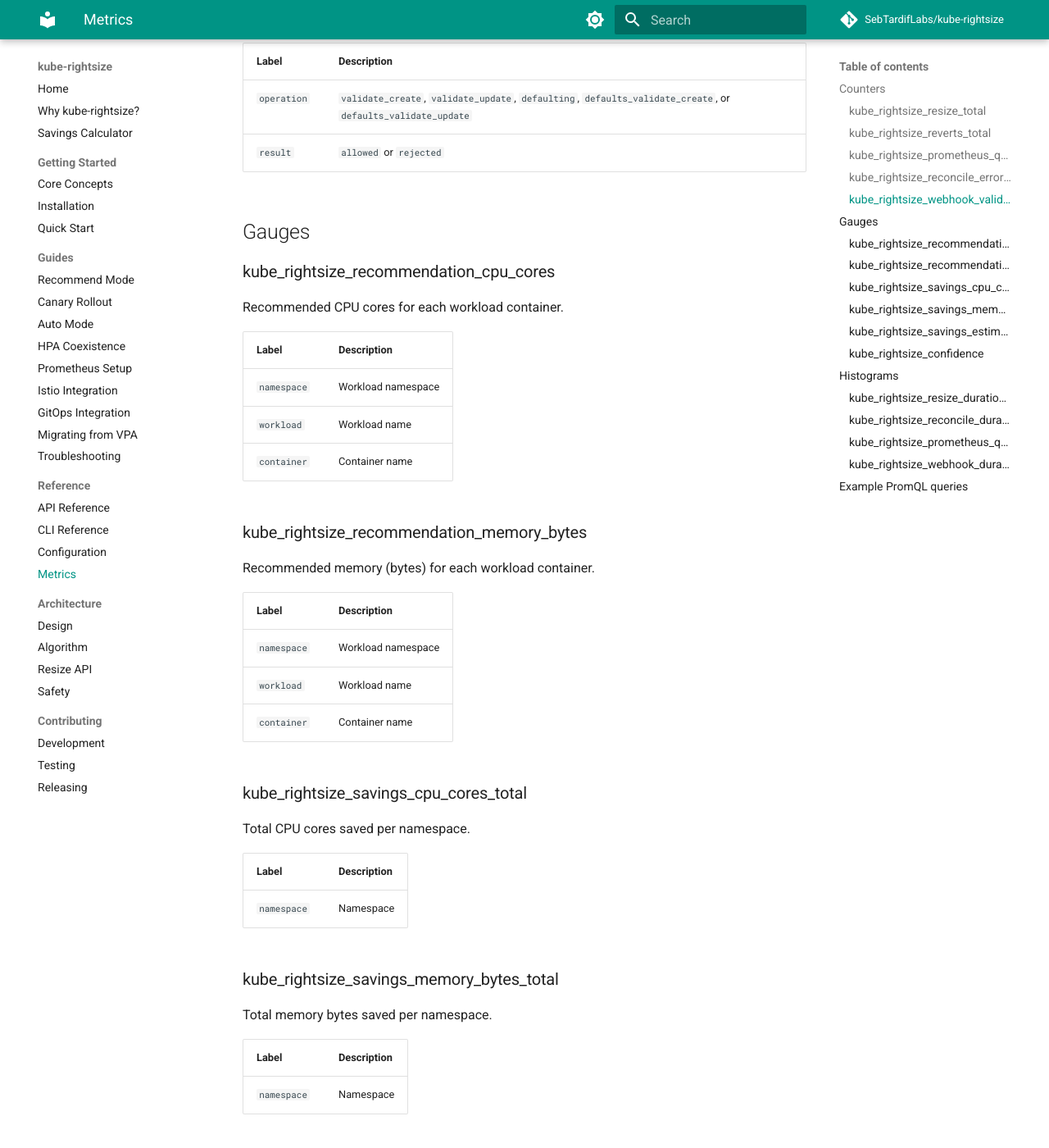
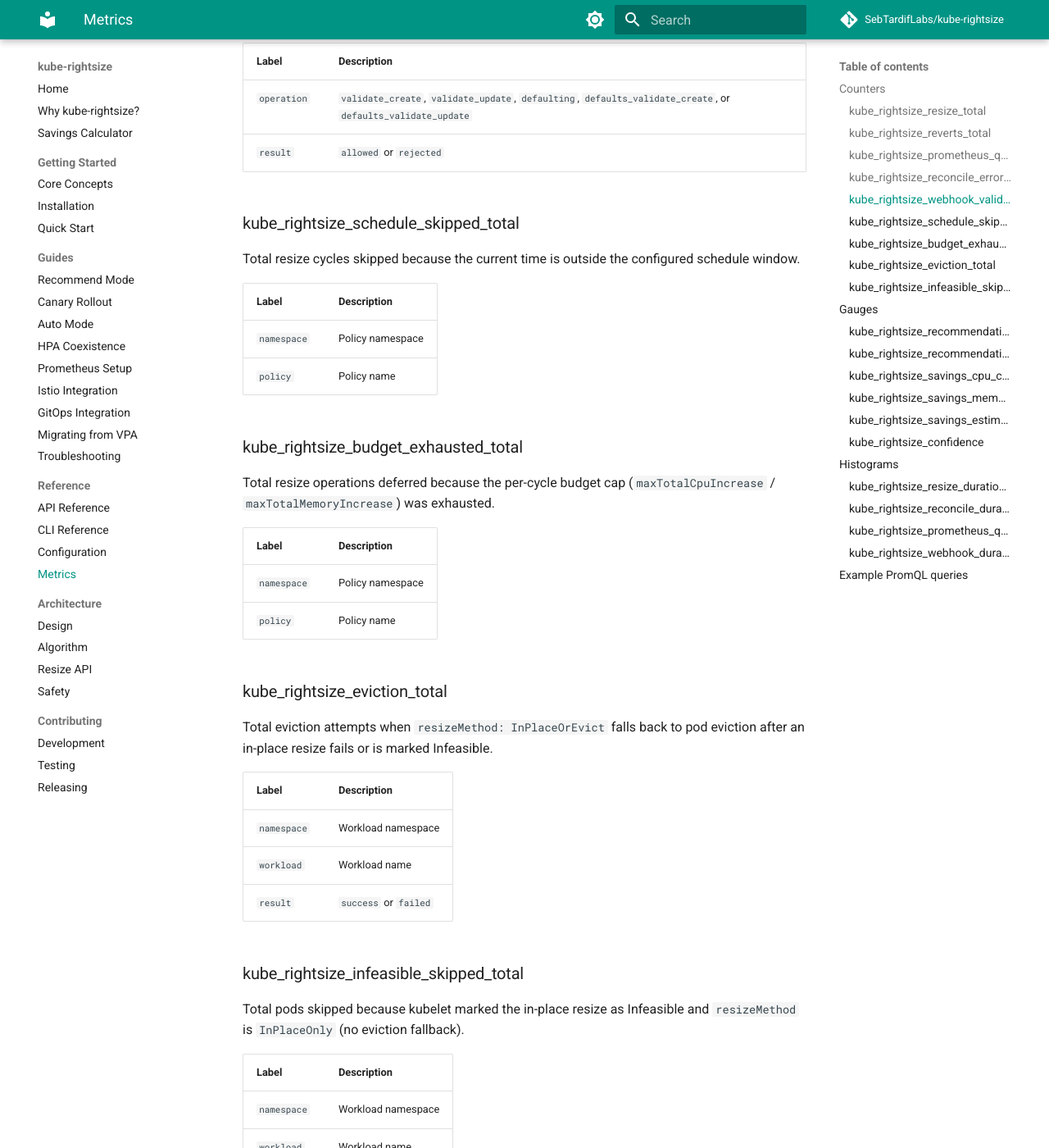
Before and after one commit to attune-io/attune, an MkDocs documentation site: the page built from docs/reference/metrics.md, in a window 1280 px wide and 1400 px high, scrolled down 1539 px. Shown: the whole window at 82% size. Built offline with MkDocs 1.6.1 and Material for MkDocs 9.7.7, drawn with Linux system fonts in a browser that asks for light colours; comment, search, counter and statistics services are not loaded.

Commit message:
docs: add missing metrics, config samples, and CI doc check
- Document 4 undocumented Prometheus metrics in docs/reference/metrics.md:
  schedule_skipped_total, budget_exhausted_total, eviction_total,
  infeasible_skipped_total
- Add 3 config/samples: namespace-defaults, scheduled auto-mode,
  sidecar exclusion
- Add verify-doc-defaults step to CI Lint job

Signed-off-by: Sebastien Tardif <sebtardif@ncf.ca>

```diff
--- a/docs/reference/metrics.md
+++ b/docs/reference/metrics.md
@@ -49,6 +49,47 @@ Total number of webhook admission decisions.
 |-------|-------------|
 | `operation` | `validate_create`, `validate_update`, `defaulting`, `defaults_validate_create`, or `defaults_validate_update` |
 | `result` | `allowed` or `rejected` |
+
+### kube_rightsize_schedule_skipped_total
+
+Total resize cycles skipped because the current time is outside the
+configured schedule window.
+
+| Label | Description |
+|-------|-------------|
+| `namespace` | Policy namespace |
+| `policy` | Policy name |
+
+### kube_rightsize_budget_exhausted_total
+
+Total resize operations deferred because the per-cycle budget cap
+(`maxTotalCpuIncrease` / `maxTotalMemoryIncrease`) was exhausted.
+
+| Label | Description |
+|-------|-------------|
+| `namespace` | Policy namespace |
+| `policy` | Policy name |
+
+### kube_rightsize_eviction_total
+
+Total eviction attempts when `resizeMethod: InPlaceOrEvict` falls back
+to pod eviction after an in-place resize fails or is marked Infeasible.
+
+| Label | Description |
+|-------|-------------|
+| `namespace` | Workload namespace |
+| `workload` | Workload name |
+| `result` | `success` or `failed` |
+
+### kube_rightsize_infeasible_skipped_total
+
+Total pods skipped because kubelet marked the in-place resize as
+Infeasible and `resizeMethod` is `InPlaceOnly` (no eviction fallback).
+
+| Label | Description |
+|-------|-------------|
+| `namespace` | Workload namespace |
+| `workload` | Workload name |
 
 ## Gauges
 
```
Also changed, not shown: 4 other files.
